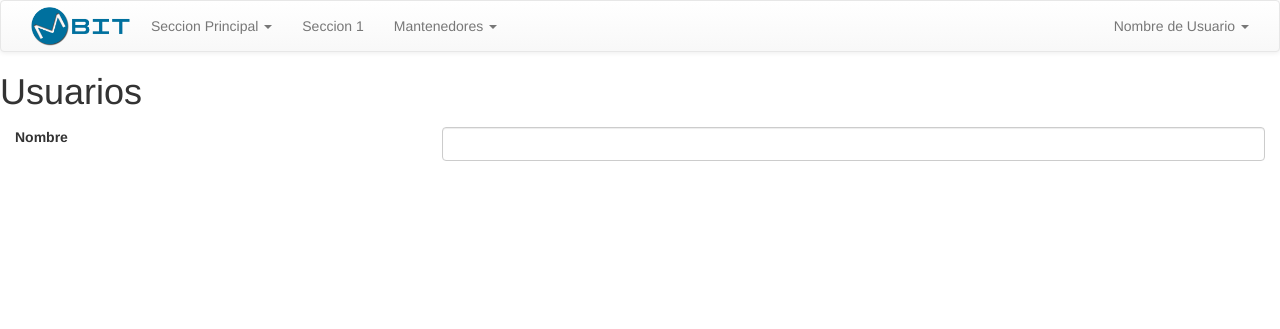
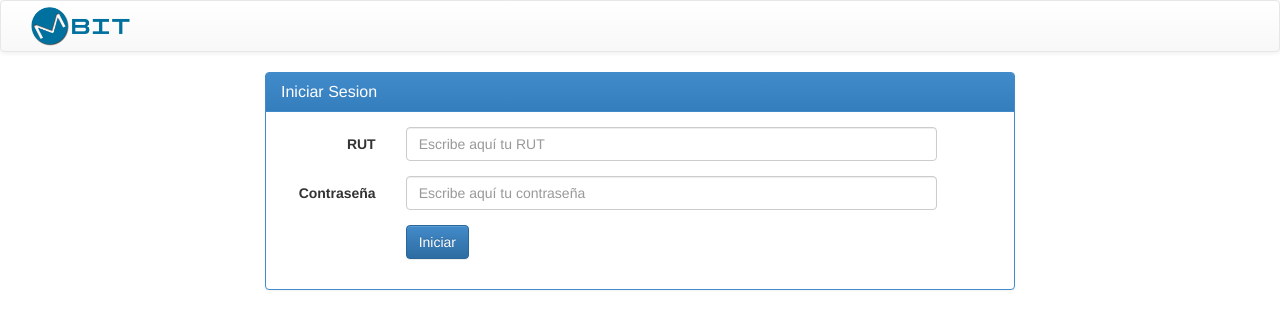
Before and after one commit to epinorodriguez/mvc_template, a PHP site: page /mvc_template/usuario in a window 1280 px wide. Shown: the top 329 px of the page. Run offline with PHP 8.4, Linux system fonts and the light colour scheme; data that the repository does not hold is empty.

Commit message:
gestion de sesion basico

```diff
--- a/application/controllers/usuario.control.php
+++ b/application/controllers/usuario.control.php
@@ -17,21 +17,38 @@ class Usuario extends Controller
         $this->css_array = $this->css_globales;
         $this->js_array = $this->js_globales;
 
-        $this->js_array = array_merge($this->js_array, array('inicio.js'));
+        $this->js_array = array_merge($this->js_array, array('usuario.js'));
     }
 
-    public function agregar()
+    public function iniciar()
     {
         if($this->ajax){
 
-            $usuario = $_POST['usuario'];
+            $this->loadLib('validador');
+
+            $validador = new Validador();
+
+            $reglas = array(
+                        'rut' => 'rut|requerido',
+                        'password' => 'numero|requerido',
+                        'token' => 'token|requerido'
+                        );
+
+            if ($validador->validar($_POST, $reglas)) {
+                $usuario = $_POST['rut'];
                 $password = $_POST['password'];
 
                 $usuario = json_encode(array(
                     "usuario" => $usuario,
                     "password" => $password
                 ));
+
                 echo $usuario;
+            }else{
+                echo 'false';
+            }
+
+
         }else{
             //redirecciona la vista por defecto
             $this->index();
@@ -42,14 +59,12 @@ class Usuario extends Controller
     /**
      * This method handles what happens when you move to http://yourproject/home/index
      */
-    public function index($usuario = '')
+    public function index()
     {
-        $users = $this->loadModel('User');
-        $resultado= $users->latestUsers();
 
 
-        $this->loadView('_templates/header');
-        $this->loadView('inicio', ['usuarios' => $resultado]);
+        $this->loadView('_templates/header_vacio');
+        $this->loadView('usuario/sesion');
         $this->loadView('_templates/footer');
     }
 
--- a/application/core/application.php
+++ b/application/core/application.php
@@ -14,6 +14,12 @@ class Application
     public function __construct()
     {
         $url = $this->parseUrl();
+
+        //verificar que exista una sesion, si no redirecciona a vista de login
+        if ($url[0] !== 'usuario' && (!isset($_SESSION['sesion_id']) || empty($_SESSION['sesion_id'])) && $_GET['seccion'] != 'sesion' ) {
+            header('Location: /mvc_template/usuario');
+        }
+
 
         if (file_exists('application/controllers/' . $url[0] . '.control.php'))
         {
--- a/application/core/controller.php
+++ b/application/core/controller.php
@@ -31,6 +31,10 @@ class Controller
         $this->ajax = $this->isXmlHttpRequest();
 
 
+        //generar token
+        $this->loadLib('csrf');
+        $csrf = new CSRF();
+        $csrf->get_token();
     }
 
     /**
@@ -65,6 +69,11 @@ class Controller
         require 'application/views/' . $view_name . '.view.php';
     }
 
+    protected function loadLib($lib_name)
+    {
+        require 'application/libs/' . $lib_name . '.php';
+    }
+
 
 
     /**
--- a/application/init.php
+++ b/application/init.php
@@ -1,6 +1,9 @@
 <?php
 
-	$numero_max_registros_vista;
+	//se inicia la sesion
+	session_start();
+
+	$numero_max_registros_vista = 15;
 
 
 	// se define la ruta donde estan los recursos publicos, como css, js, etc.
--- /dev/null
+++ b/application/libs/csrf.php
@@ -0,0 +1,20 @@
+<?php
+
+/**
+* Clase para controlar la generacion de tokens, para evitar ataques CSRF
+*/
+class CSRF
+{
+	public function get_token()
+	{
+        if(isset($_SESSION['token']))
+        {
+                return $_SESSION['token'];
+        }
+        else
+        {
+                $token = hash("sha512", substr(str_shuffle(MD5(microtime())), 0, 10));
+                $_SESSION['token'] = $token;
+        }
+	}
+}
--- /dev/null
+++ b/application/views/_templates/header_vacio.view.php
@@ -0,0 +1,47 @@
+<!DOCTYPE html>
+<html lang="en">
+<head>
+    <meta charset="utf-8">
+    <meta http-equiv="X-UA-Compatible" content="IE=edge">
+    <meta name="viewport" content="width=device-width, initial-scale=1">
+    <title><?php echo $this->titulo_vista;?></title>
+    <meta name="description" content="">
+    <meta name="viewport" content="width=device-width, initial-scale=1.0">
+    <!-- css -->
+
+    <?php foreach ($this->css_array as $css): ?>
+        <?php if(file_exists('public/css/' . $css)):?>
+        	<link rel="stylesheet" type="text/css" href="<?php echo ASSET_ROOT. 'css/' . $css ;?>">
+		<?php endif;?>
+		<?php if(file_exists('public/css/libs/' . $css)):?>
+        	<link rel="stylesheet" type="text/css" href="<?php echo ASSET_ROOT. 'css/libs/' . $css ;?>">
+		<?php endif;?>
+    <?php endforeach;?>
+
+</head>
+<body>
+
+<!-- seccion nav -->
+<nav class="navbar navbar-default" role="navigation">
+  <div class="container-fluid">
+    <!-- Brand and toggle get grouped for better mobile display -->
+    <div class="navbar-header">
+      <button type="button" class="navbar-toggle" data-toggle="collapse" data-target="#bs-example-navbar-collapse-1" di="logo">
+        <span class="sr-only"></span>
+        <span class="icon-bar"></span>
+        <span class="icon-bar"></span>
+        <span class="icon-bar"></span>
+      </button>
+      <a class="navbar-brand" href="index.php?seccion=inicio">
+        <img src="public/img/logo.png" alt="" id="logo">
+        </a>
+    </div>
+
+    <div class="collapse navbar-collapse" id="bs-example-navbar-collapse-1">
+      <ul class="nav navbar-nav">
+
+
+      </ul>
+    </div>
+  </div>
+</nav>
--- /dev/null
+++ b/application/views/usuario/sesion.view.php
@@ -0,0 +1,45 @@
+<div class="container">
+  <div class="row">
+    <div class="col-md-2"></div>
+    <div class="col-md-8">
+      <div class="panel panel-primary">
+        <div class="panel-heading">
+          <h3 class="panel-title">Iniciar Sesion</h3>
+        </div>
+
+        <div class="panel-body">
+          <form class="form-horizontal" role="form" id="form_iniciar_sesion" >
+
+
+
+          <div class="form-group" id="rut_group">
+            <label for="rut" class="col-sm-2 control-label">RUT</label>
+            <div class="col-sm-9" id="rut_div">
+              <input type="text" class="form-control" name="rut" placeholder="Escribe aquí tu RUT" required>
+            </div>
+          </div>
+
+          <div class="form-group" id="password_group">
+            <label for="password" class="col-sm-2 control-label">Contraseña</label>
+            <div class="col-sm-9" id="password_div" >
+             <input type="password" class="form-control" name="password" placeholder="Escribe aquí tu contraseña">
+            </div>
+          </div>
+
+          <div class="form-group">
+            <div class="col-sm-offset-2 col-sm-10">
+             <input type="hidden" id="token_sesion" name="token" value="<?php echo (isset($_SESSION['token'])) ? $_SESSION['token'] : '';?>" />
+
+             <button type="submit" class="btn btn-primary" id="btn_iniciar">Iniciar</button>
+            </div>
+          </div>
+
+
+
+          </form>
+        </div>
+    </div>
+    </div>
+  <div class="col-md-2"></div>
+  </div>
+</div>
--- a/public/js/inicio.js
+++ b/public/js/inicio.js
@@ -1,5 +1,5 @@
 // common way to initialize jQuery
 $(function() {
     // simple demo to show create something via javascript on the page
-    alert("hola desde js");
+    //alert("hola desde js");
 });
--- /dev/null
+++ b/public/js/usuario.js
@@ -0,0 +1,53 @@
+$(document).ready(function(){
+
+
+
+	console.log('js usuario');
+
+
+
+	$('#form_iniciar_sesion').bootstrapValidator({
+        message: 'Este valor no es valido',
+        feedbackIcons: {
+            valid: 'glyphicon glyphicon-ok',
+            invalid: 'glyphicon glyphicon-remove',
+            validating: 'glyphicon glyphicon-refresh'
+        },
+        fields: {
+            rut: {
+                validators: {
+                    id: {
+                        country: 'CL',
+                        message: 'Rut invalido! debe tener este formato: 11111111-1'
+                    }
+                }
+            },
+            password: {
+                validators: {
+                    notEmpty: {
+                        message: 'El apellido paterno es obligatorio'
+                    }
+                }
+            }
+        }
+    }).on('success.form.bv', function(e) {
+            // Prevent submit form
+            e.preventDefault();
+
+            var form     = $(e.target),
+                validator = form.data('bootstrapValidator');
+
+            console.log(form.serialize());
+
+            $.ajax( {
+			      type: "POST",
+			      url: '/mvc_template/usuario/iniciar',
+			      data: form.serialize(),
+			      success: function( response ) {
+			        console.log( response );
+			      }
+			});
+
+        });
+
+});
```
Also changed, not shown: application/libs/validador.php (added, +131 -0 lines). Lines whose indentation alone changed are shown as unchanged.
